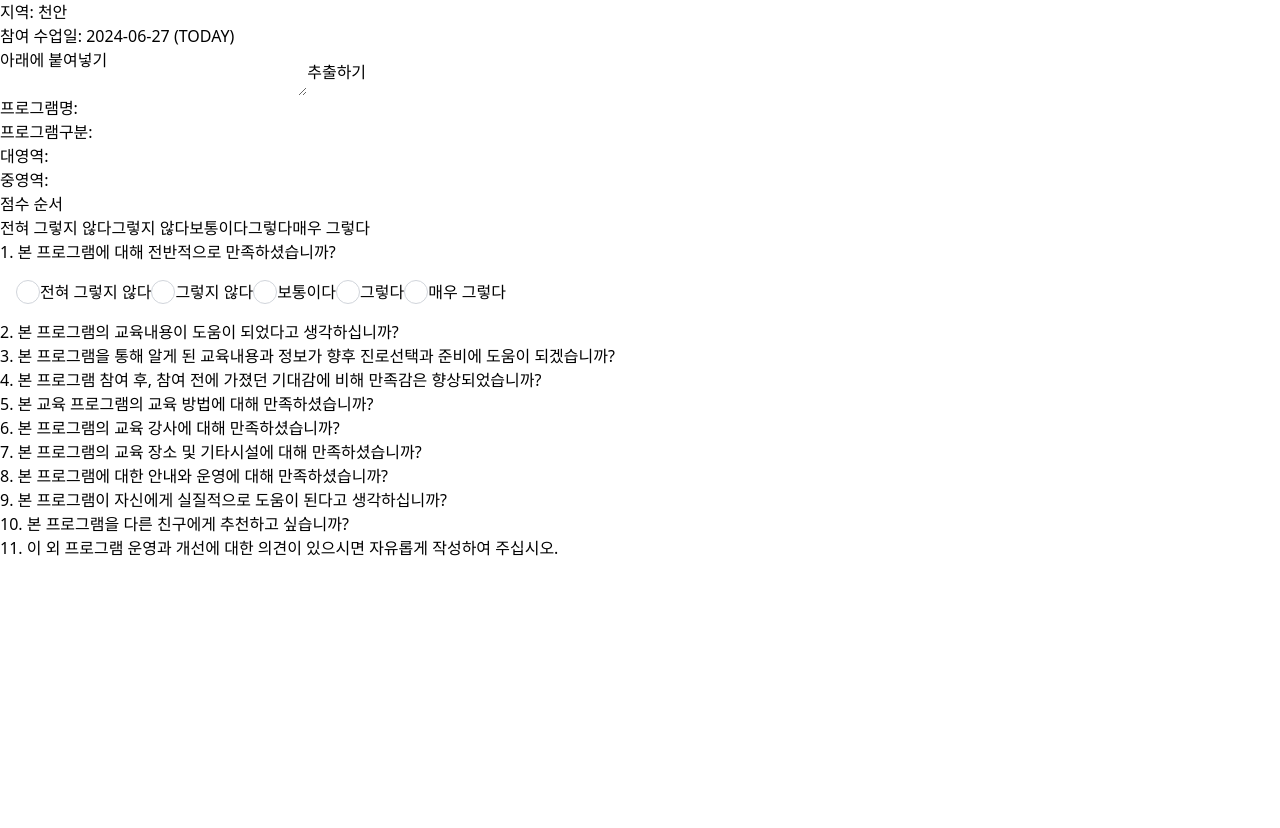
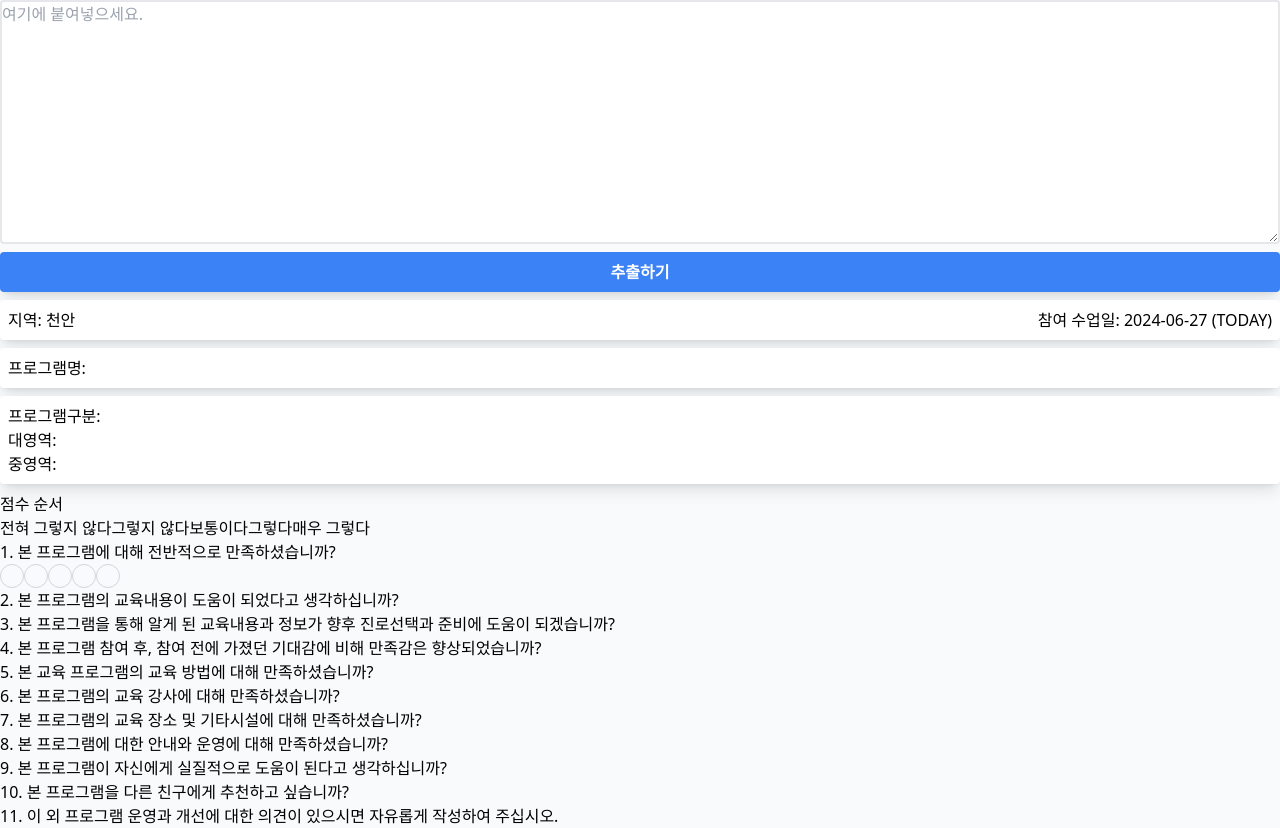
Before and after one commit to hhejo/goo-form, a React (Vite) app: page / in a window 1280 px wide. Before the commit the page ends 800 px from the top, so only its background shows below. Built offline with nearby package versions, Linux system fonts and the light colour scheme.

Commit message:
feat: CSS 적용

```diff
--- a/src/App.jsx
+++ b/src/App.jsx
@@ -20,48 +20,67 @@ const initialProgramInfo = {
 };
 
 function App() {
-  const [todayFormatted, setTodayFormatted] = useState("");
-  const [textPasted, setTextPasted] = useState("");
+  const [today, setToday] = useState("");
+  const [pastedText, setPastedText] = useState("");
   const [programInfo, setProgramInfo] = useState(initialProgramInfo);
 
   const handleChange = (e) => {
-    setTextPasted(e.target.value);
+    setPastedText(e.target.value);
   };
 
-  const submitPaste = () => {
-    const programNameMatch = textPasted.match(/\*프로그램명:\s*(.*)/);
-    const programTypeMatch = textPasted.match(/\*프로그램구분:\s*(.*)/);
-    const mainAreaMatch = textPasted.match(/\*대영역:\s*(.*)/);
-    const subAreaMatch = textPasted.match(/\*중영역:\s*(.*)/);
+  const submitPaste = (e) => {
+    e.preventDefault();
     setProgramInfo({
-      programName: programNameMatch[1].trim(),
-      programType: programTypeMatch[1].trim(),
-      mainArea: mainAreaMatch[1].trim(),
-      subArea: subAreaMatch[1].trim(),
+      programName: pastedText.match(/\*프로그램명:\s*(.*)/)[1].trim(),
+      programType: pastedText.match(/\*프로그램구분:\s*(.*)/)[1].trim(),
+      mainArea: pastedText.match(/\*대영역:\s*(.*)/)[1].trim(),
+      subArea: pastedText.match(/\*중영역:\s*(.*)/)[1].trim(),
     });
+    setPastedText("");
   };
 
   useEffect(() => {
-    const today = new Date();
-    const year = today.getFullYear();
-    const month = String(today.getMonth() + 1).padStart(2, "0");
-    const day = String(today.getDate()).padStart(2, "0");
-    setTodayFormatted(`${year}-${month}-${day}`);
+    const date = new Date();
+    const year = date.getFullYear();
+    const month = String(date.getMonth() + 1).padStart(2, "0");
+    const day = String(date.getDate()).padStart(2, "0");
+    setToday(`${year}-${month}-${day}`);
   }, []);
 
   return (
-    <>
+    <div className="bg-gray-50">
+      <div className="container mx-auto">
+        <form className="flex flex-col shadow-lg mb-2">
+          <textarea
+            className="border-2 rounded transition mb-2"
+            placeholder="여기에 붙여넣으세요."
+            rows="10"
+            cols="30"
+            value={pastedText}
+            onChange={handleChange}
+          ></textarea>
+          <button
+            className="bg-blue-500 hover:bg-blue-600 active:bg-blue-700 text-white font-bold py-2 px-4 rounded transition"
+            onClick={submitPaste}
+          >
+            추출하기
+          </button>
+        </form>
+        <div>
+          <div className="flex justify-between bg-white shadow-lg rounded p-2 mb-2">
             <div>지역: 천안</div>
-      <div>참여 수업일: {todayFormatted} (TODAY)</div>
-      <div className="flex">
-        <label>아래에 붙여넣기</label>
-        <textarea onChange={handleChange}></textarea>
-        <button onClick={submitPaste}>추출하기</button>
+            <div>참여 수업일: {today} (TODAY)</div>
           </div>
+          <div className="flex flex-col bg-white shadow-lg rounded p-2 mb-2">
             <div>프로그램명: {programInfo.programName}</div>
+          </div>
+          <div className="flex flex-col bg-white shadow-lg rounded p-2 mb-2">
             <div>프로그램구분: {programInfo.programType}</div>
             <div>대영역: {programInfo.mainArea}</div>
             <div>중영역: {programInfo.subArea}</div>
+          </div>
+        </div>
+        <form>
           <fieldset>
             <legend>점수 순서</legend>
             <div className="flex">
@@ -74,55 +93,55 @@ function App() {
             {/* 1번 */}
             <div>
               <div>1. 본 프로그램에 대해 전반적으로 만족하셨습니까?</div>
-          <div className="flex p-4">
+              <div className="flex">
                 <input
                   type="radio"
                   name="1번"
                   value="1"
                   id="전혀 그렇지 않다"
-              className="custom-radio radio-a"
+                  className="custom-radio radio-a cursor-pointer transition"
                 />
-            <label htmlFor="전혀 그렇지 않다">전혀 그렇지 않다</label>
+                <label htmlFor="전혀 그렇지 않다"></label>
                 <input
                   type="radio"
                   name="1번"
                   value="2"
                   id="그렇지 않다"
-              className="custom-radio radio-a"
+                  className="custom-radio radio-a cursor-pointer transition"
                 />
-            <label htmlFor="그렇지 않다">그렇지 않다</label>
+                <label htmlFor="그렇지 않다"></label>
                 <input
                   type="radio"
                   name="1번"
                   value="3"
                   id="보통이다"
-              className="custom-radio radio-b"
+                  className="custom-radio radio-b cursor-pointer transition"
                 />
-            <label htmlFor="보통이다">보통이다</label>
+                <label htmlFor="보통이다"></label>
                 <input
                   type="radio"
                   name="1번"
                   value="4"
                   id="그렇다"
-              className="custom-radio radio-c"
+                  className="custom-radio radio-c cursor-pointer transition"
                 />
-            <label htmlFor="그렇다">그렇다</label>
+                <label htmlFor="그렇다"></label>
                 <input
                   type="radio"
                   name="1번"
                   value="5"
                   id="매우 그렇다"
-              className="custom-radio radio-c"
+                  className="custom-radio radio-c cursor-pointer transition"
                 />
-            <label htmlFor="매우 그렇다">매우 그렇다</label>
+                <label htmlFor="매우 그렇다"></label>
               </div>
             </div>
 
             {/* 2번 ~ 11번 */}
             <div>2. 본 프로그램의 교육내용이 도움이 되었다고 생각하십니까?</div>
             <div>
-          3. 본 프로그램을 통해 알게 된 교육내용과 정보가 향후 진로선택과 준비에
-          도움이 되겠습니까?
+              3. 본 프로그램을 통해 알게 된 교육내용과 정보가 향후 진로선택과
+              준비에 도움이 되겠습니까?
             </div>
             <div>
               4. 본 프로그램 참여 후, 참여 전에 가졌던 기대감에 비해 만족감은
@@ -130,7 +149,9 @@ function App() {
             </div>
             <div>5. 본 교육 프로그램의 교육 방법에 대해 만족하셨습니까?</div>
             <div>6. 본 프로그램의 교육 강사에 대해 만족하셨습니까?</div>
-        <div>7. 본 프로그램의 교육 장소 및 기타시설에 대해 만족하셨습니까?</div>
+            <div>
+              7. 본 프로그램의 교육 장소 및 기타시설에 대해 만족하셨습니까?
+            </div>
             <div>8. 본 프로그램에 대한 안내와 운영에 대해 만족하셨습니까?</div>
             <div>
               9. 본 프로그램이 자신에게 실질적으로 도움이 된다고 생각하십니까?
@@ -141,7 +162,9 @@ function App() {
               작성하여 주십시오.
             </div>
           </fieldset>
-    </>
+        </form>
+      </div>
+    </div>
   );
 }
 
```
Lines whose indentation alone changed are shown as unchanged.
